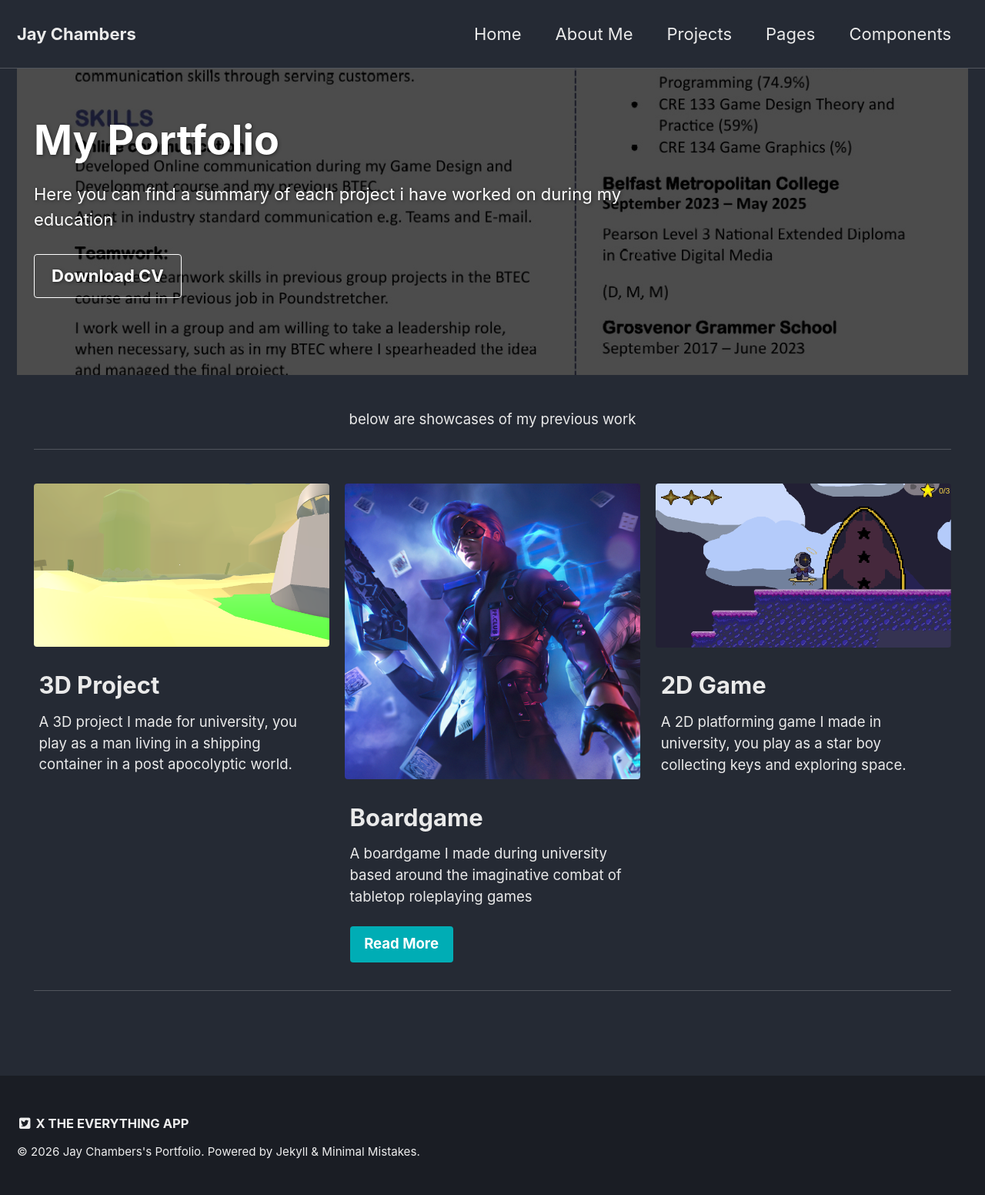
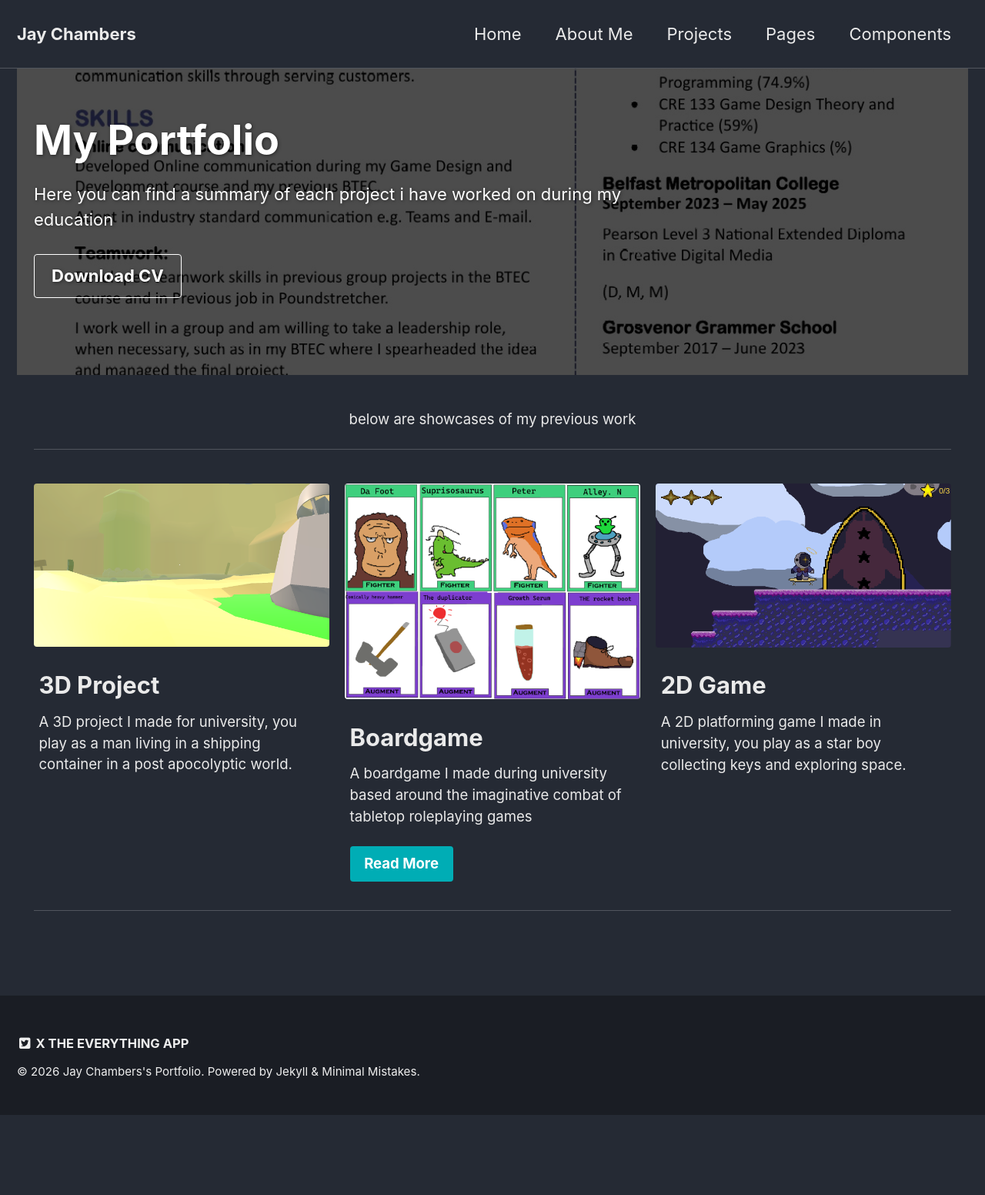
Before and after one commit to The-Funky-Pilot/The-Funky-Pilot.github.io, a Jekyll site: the page built from _pages/index.md, in a window 1280 px wide. Shown: the whole page at 77% size. Built offline with Jekyll 4.4.1, drawn with Linux system fonts in a browser that asks for light colours; after the commit the page ends 1448 px from its top, so only the background shows below that.

Commit message:
Update image for board game project
Replaced placeholder image with board game screenshot.

```diff
--- a/_pages/index.md
+++ b/_pages/index.md
@@ -22,7 +22,7 @@ feature_row:
     alt: "placeholder image 1"
     title: "3D Project"
     excerpt: "A 3D project I made for university, you play as a man living in a shipping container in a post apocolyptic world."
-  - image_path: /assets/images/placeholder.png
+  - image_path: /assets/images/BoardgameScreenshot.png
     alt: "placeholder image 2"
     title: "Boardgame"
     excerpt: "A boardgame I made during university based around the imaginative combat of tabletop roleplaying games"
```
